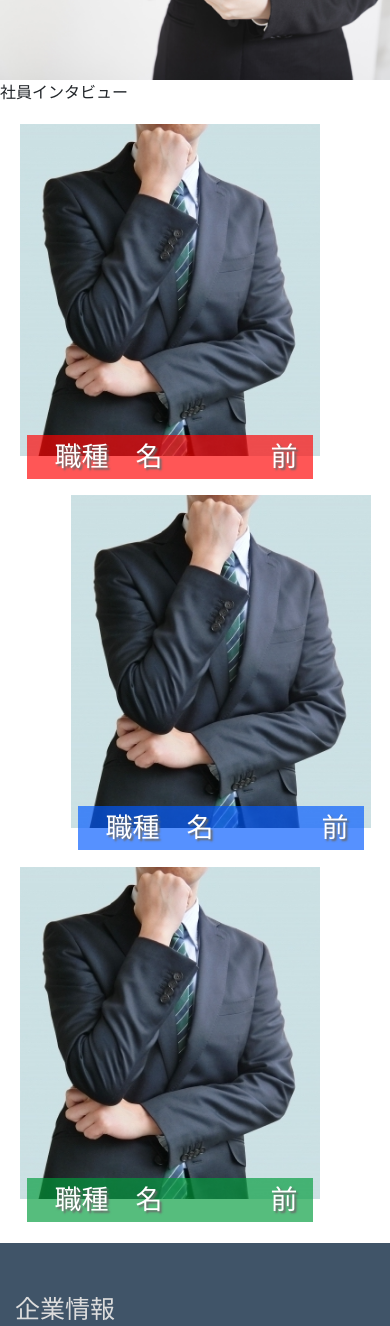
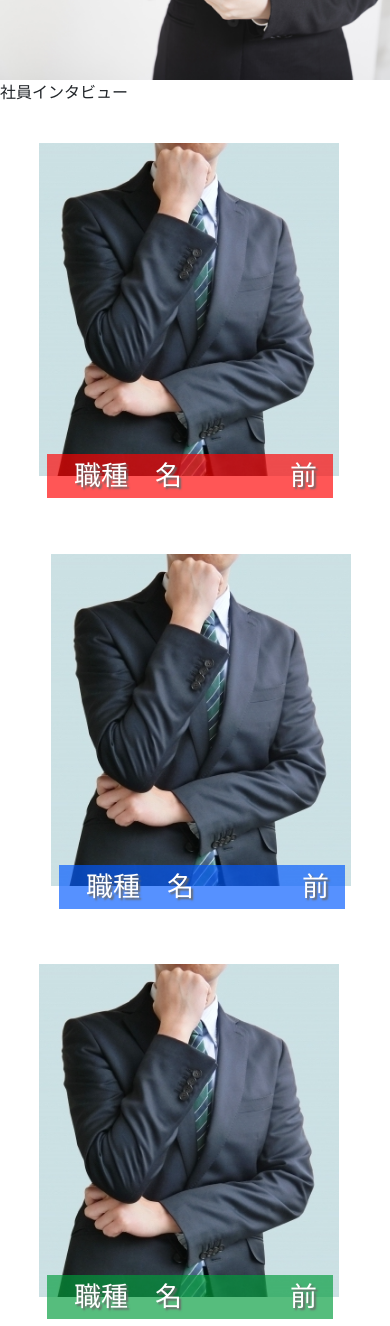
Before and after one commit to hayatefukuda/force-HP, a Gatsby site in the folder force_hp/: page /employee_interview/EmployeeInterview in a window 390 px wide. Shown: the part 180-1506 px from the top of the page. Built offline with nearby package versions, Linux system fonts and the light colour scheme; Gatsby itself is replaced by a stand-in of ours.

Commit message:
head edit

```diff
--- a/force_hp/gatsby-config.js
+++ b/force_hp/gatsby-config.js
@@ -34,7 +34,7 @@ module.exports = {
         background_color: `#663399`,
         theme_color: `#663399`,
         display: `minimal-ui`,
-        icon: `src/images/gatsby-icon.png`, // This path is relative to the root of the site.
+        icon: `src/images/force/force-icon.ico`, // This path is relative to the root of the site.
       },
     },
     `gatsby-plugin-sass`,
--- a/force_hp/src/components/seo.js
+++ b/force_hp/src/components/seo.js
@@ -33,7 +33,7 @@ function SEO({ description, lang, meta, title }) {
         lang,
       }}
       title={title}
-      titleTemplate={`%s | ${site.siteMetadata.title}`}
+      // titleTemplate={`%s | ${site.siteMetadata.title}`}
       meta={[
         {
           name: `description`,
--- a/force_hp/src/pages/employee_interview/employeeinterview.scss
+++ b/force_hp/src/pages/employee_interview/employeeinterview.scss
@@ -88,3 +88,23 @@
 span {
 	display: inline-block;
 }
+
+
+@media screen and (max-width:480px) {
+	.interview {
+		margin: 10% 5%;
+		margin-left: 10%;
+		margin-right: 10%;
+	}
+	.interview2 {
+		margin: 10% 5%;
+		margin-left: 10%;
+		margin-right: 10%;
+	}
+	.interview3 {
+		margin: 10% 5%;
+		margin-left: 10%;
+		margin-right: 10%;
+
+	}
+}
--- a/force_hp/src/pages/index.js
+++ b/force_hp/src/pages/index.js
@@ -44,7 +44,7 @@ export default class IndexPage extends React.Component {
   render() {
     return (
       <Layout>
-        <SEO title="Home"/>
+        <SEO title="フォース株式会社"/>
         <header className="masthead">
               <div className="bigmessage">
                 <h1 className="bigmessage1 text-white">ITサービスで</h1>
```
Also changed, not shown: force_hp/src/images/force/force-icon.ico (added).
